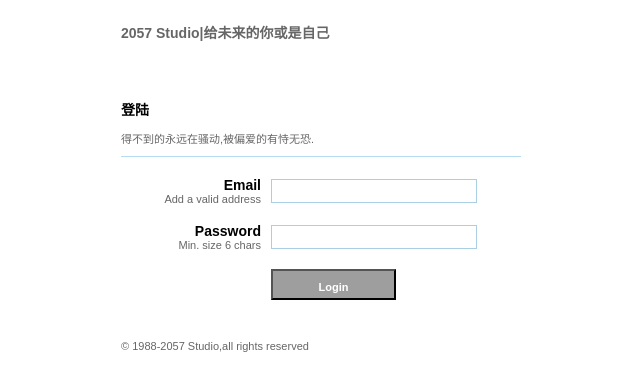
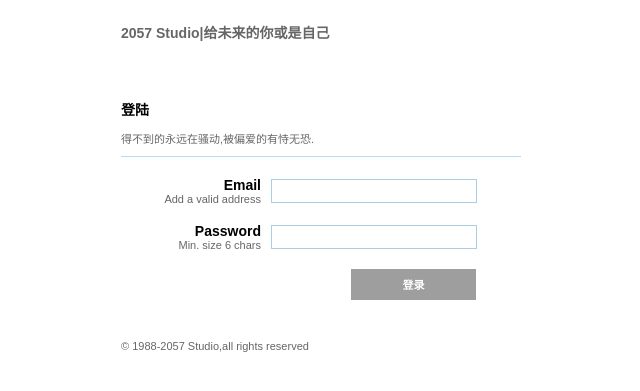
Before and after one commit to 1q84/2057, a Python web app: template templates/login.html in a window 1280 px wide. Shown: the top 391 px of the page, without its empty margins (69-709 px from the left). Run offline with Jinja, Linux system fonts and the light colour scheme; the template is opened without the code that fills it, so the values that code supplies are empty; grey boxes are pictures that could not be loaded.

Commit message:
modify css

```diff
--- a/static/css/base.css
+++ b/static/css/base.css
@@ -82,8 +82,9 @@ HTML重定义标签
     margin:2px 0 20px 10px;
 }
 #login_register_wrap button{
+    float: right;
     clear:both;
-    margin-left:150px;
+    margin-right:45px;
     width:125px;
     height:31px;
     background: #3399ff url(img/button.png) no-repeat;
@@ -92,6 +93,7 @@ HTML重定义标签
     color:#FFFFFF;
     font-size:11px;
     font-weight:bold;
+    border: 0;
 }
 /* feed wrap … */
 .feedform {
--- a/templates/login.html
+++ b/templates/login.html
@@ -29,7 +29,7 @@
             <input type="text" name="email" id="email" />
             <label>Password <span class="small">Min. size 6 chars</span> </label>
             <input type="password" name="password" id="password" />
-            <button type="submit">Login</button>
+            <button type="submit">登录</button>
             <div class="spacer"></div>
         </form>
     </div>
```
